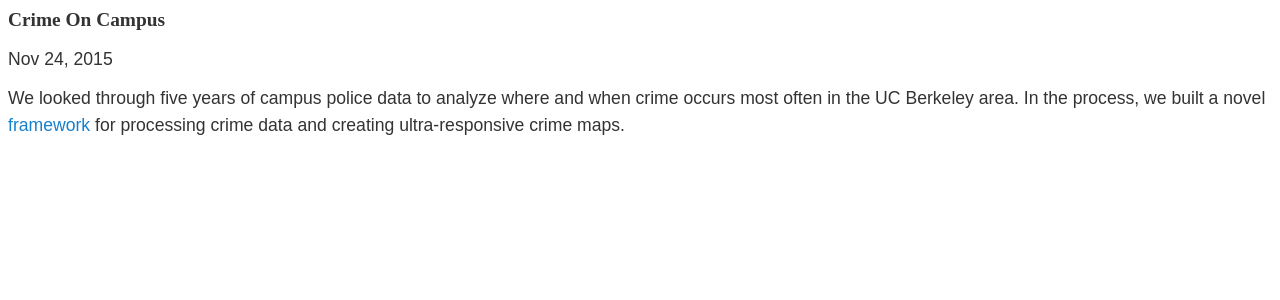
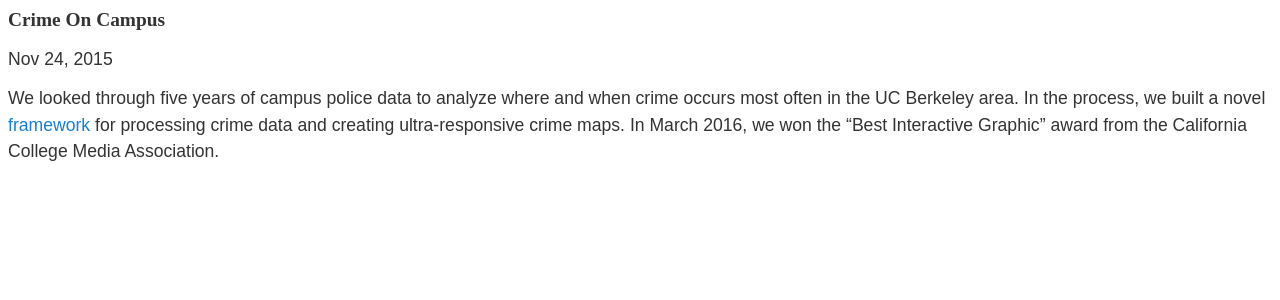
Before and after one commit to rehanchinoy/sahilchinoy.github.io, a Jekyll site: the page built from _posts/2015-11-23-crime-on-campus.markdown, in a window 1280 px wide. Shown: the top 300 px of the page. Built offline with Jekyll 4.4.1, drawn with Linux system fonts in a browser that asks for light colours; nearby versions of some CDN libraries; some web fonts are replaced.

```diff
--- a/_posts/2015-11-23-crime-on-campus.markdown
+++ b/_posts/2015-11-23-crime-on-campus.markdown
@@ -6,4 +6,4 @@ type: The Daily Californian
 image: crime.jpg
 link: http://projects.dailycal.org/crime/
 ---
-We looked through five years of campus police data to analyze where and when crime occurs most often in the UC Berkeley area. In the process, we built a novel [framework](https://github.com/sahilchinoy/ucpd-crime) for processing crime data and creating ultra-responsive crime maps.
+We looked through five years of campus police data to analyze where and when crime occurs most often in the UC Berkeley area. In the process, we built a novel [framework](https://github.com/sahilchinoy/ucpd-crime) for processing crime data and creating ultra-responsive crime maps. In March 2016, we won the "Best Interactive Graphic" award from the California College Media Association.
```
Also changed, not shown: _posts/2016-09-15-ccdc.markdown (added, +9 -0 lines), _posts/2016-09-20-paychecker.markdown (added, +9 -0 lines), assets/ccdc.png (added), assets/paychecker.png (added).
